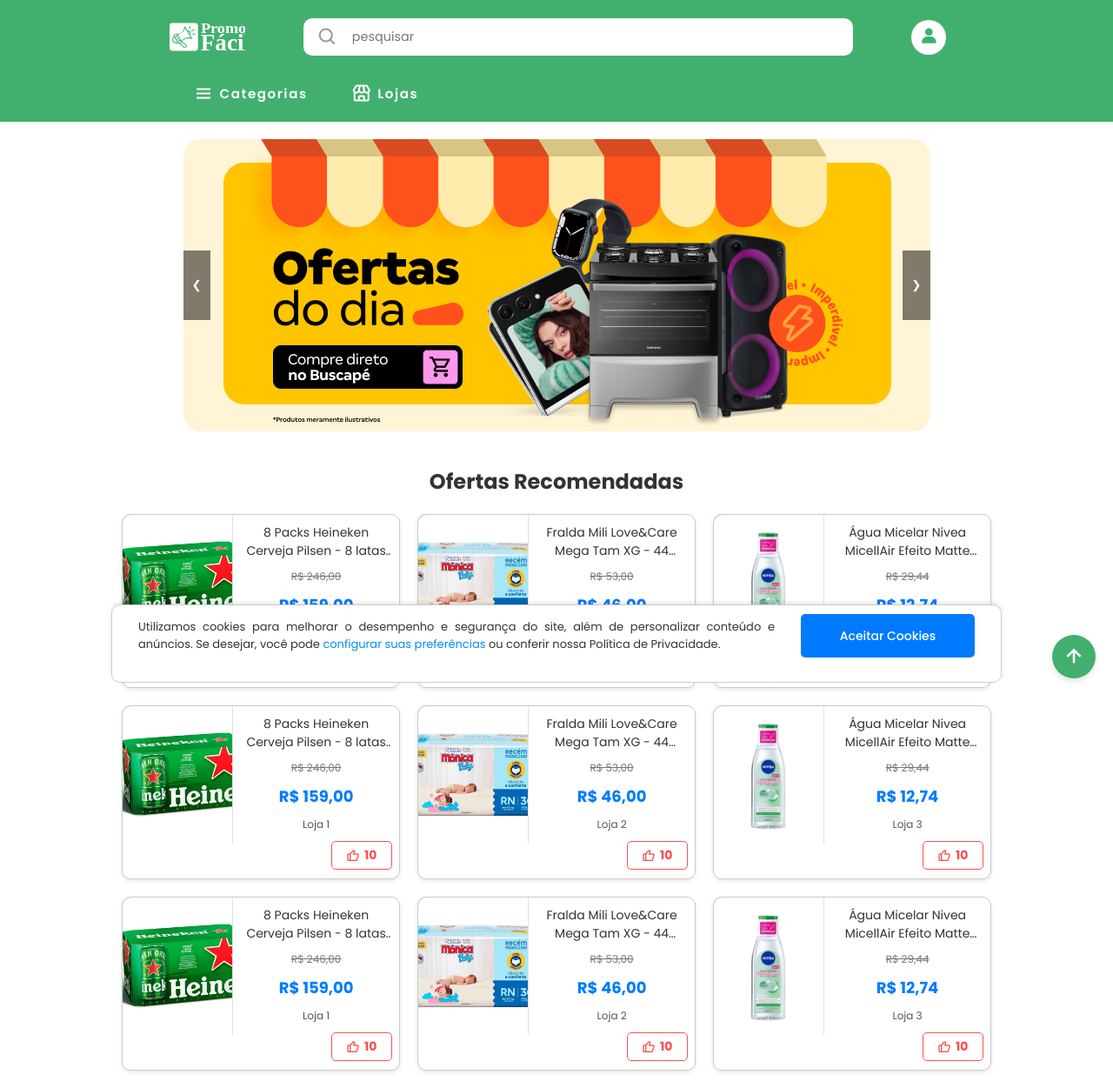
After one commit to marcosantonioh/teste-promoFacil, a Django app: page / in a window 1280 px wide. The commit adds this page. Shown: the whole page at 87% size. Run offline with Django 5.2, Linux system fonts and the light colour scheme.

Commit message:
front-pagina principal

```diff
--- a/promocoes/templates/cadastroProduto.html
+++ b/promocoes/templates/cadastroProduto.html
@@ -119,6 +119,6 @@
 </body>
 
 
-    <script src="{% static '/js/script.js'%}"></script>
+    <script src="{% static 'js/cadastrar_produtot.js'%}"></script>
 </body>
 </html>
--- /dev/null
+++ b/promocoes/templates/home.html
@@ -0,0 +1,230 @@
+{% load static %}
+
+
+<!DOCTYPE html>
+<html lang="pt-BR">
+<head>
+    <meta charset="UTF-8">
+    <meta name="viewport" content="width=device-width, initial-scale=1.0">
+    <title>PromoFácil - Promoções</title>
+    <link rel="stylesheet" href="{% static 'css/partials/promocoes/promocoes.css' %}">
+    <link rel="icon" href="{% static 'img/logo_promo-facil/icone_promo.png' %}" type="image/png">
+    <link href='https://unpkg.com/boxicons@2.1.4/css/boxicons.min.css' rel='stylesheet'>
+</head>
+<body>
+
+
+    <div class="cookie-banner" id="cookies-msg">
+        <div class="cookie-text">
+            <p>Utilizamos cookies para melhorar o desempenho e segurança do site, além de personalizar conteúdo e anúncios. Se desejar, você pode <a id="configCookies">configurar suas preferências</a> ou conferir nossa Política de Privacidade.</p>
+            <div class="button-container">
+                <button onclick="aceito()">Aceitar Cookies</button>
+            </div>
+        </div>
+    </div>
+
+
+
+    <nav class="nav-bar">
+
+        <div class="nav-top">
+            <div class="logo">
+                <a href="../../index.html">
+                    <img src="{% static 'img/logo_promo-facil/logo_branca__promo_facil.svg' %}">
+                </a>
+            </div>
+
+            <div class="search-bar">
+                    <i class="bx bx-search"></i>
+                    <input type="search" name="pesquisar" id="search" placeholder="pesquisar">
+                </form>
+            </div>
+
+            <div class="perfil" id="perfilLink">
+            <i class="bx bxs-user" id="perfilIcon"></i>
+            <div class="dropdown1" id="dropdownMenu">
+                <a href="#"><i class="bx bxs-user"></i> Nome do Usuário</a>
+                <a href="./gerenciar_perfil.html" id="configLink"><i class="bx bx-cog"></i> Configurações</a>
+                <a href="./promocoes_user.html" id="logoutLink"><i class="bx bx-log-out"></i> Logout</a>
+            </div>
+        </div>
+            <!-- <a href="login.html" class="btn">Login</a>  -->
+        </div>
+
+
+
+        <div class="nav-bottom">
+            <ul>
+                <li>
+                    <a href="#"><i class="bx bx-menu"></i>Categorias</a>
+                    <ul class="dropdown">
+                        <li><a href="#">Alimentos e Bebidas</a></li>
+                        <li><a href="#">Higiene e Beleza</a></li>
+                        <li><a href="#">Produtos de Limpeza</a></li>
+                        <li><a href="#">Pet Shop</a></li>
+                        <li><a href="#">Utensílios Domésticos</a></li>
+                        <li><a href="#">Saúde e Bem-Estar</a></li>
+                        <li><a href="#">Doces</a></li>
+                    </ul>
+                </li>
+                <li>
+                    <a href="#"><i class="bx bx-store"></i>Lojas</a>
+                    <ul class="dropdown-store">
+                        <li><a href="#"><img src="{% static 'img/logo_lojas/paraiba.png' %}" alt="Loja 1"> Paraiba</a></li>
+                        <li><a href="#"><img src="{% static 'img/logo_lojas/atacadista.png'%}" alt="Loja 2">Atacadão</a></li>
+                        <li><a href="#"><img src="{% static 'img/logo_lojas/americanas.png'%}" alt="Loja 3"> Lojas Americanas</a></li>
+                        <li><a href="#"><img src="{% static 'img/logo_lojas/assai.png'%}" alt="Assaí Atacadista"> Assaí</a></li>
+                        <li><a href="#"><img src="{% static 'img/logo_lojas/magalu.png'%}" alt="Loja 5"> MAgazine Luiza</a></li>
+                    </ul>
+                </li>
+            </ul>
+        </div>
+
+
+
+
+    </nav>
+
+
+
+
+
+
+    <div class="carousel-container">
+        <div class="carousel-slide" id="carousel-slide">
+            <div class="carousel-item">
+                <img src="{% static 'img/banners/Buscape_Acao_Oferta_do_Dia_V2_Desk_3640e2b163.png'%}" alt="Slide 1">
+            </div>
+            <div class="carousel-item">
+                <img src="{% static 'img/banners/Buscape_aniversario_fast_shop_7_V1_Desk_27f4ea0ebc.png'%}" alt="Slide 2">
+            </div>
+            <div class="carousel-item">
+                <img src="{% static 'img/banners/Hero_Buscape_Prime_Day_2024_Desk_v2_7eed59d165.png'%}" alt="Slide 3">
+            </div>
+        </div>
+        <div class="carousel-nav">
+            <button id="prevBtn">&#10094;</button>
+            <button id="nextBtn">&#10095;</button>
+        </div>
+    </div>
+
+
+
+
+
+    <div class="recommended-offers-container">
+
+
+        <button id="scroll-to-top" class="scroll-to-top">
+            <i class="bx bx-up-arrow-alt"></i>
+        </button>
+
+
+        <h2>Ofertas Recomendadas</h2>
+        <div class="recommended-offers">
+            <div class="offer">
+                <img src="{%static 'img/produtos/heineken.webp' %}" alt="Imagem da Oferta 1">
+                <div class="offer-details">
+                    <p class="description">8 Packs Heineken Cerveja Pilsen - 8 latas de 269ml</p>
+                    <p class="original-price"><del>R$ 246,00</del></p>
+                    <p class="price">R$ 159,00</p>
+                    <p class="store-name">Loja 1</p>
+                    <button class="like-button"><i class="bx bx-like"></i> <span class="like-count">10</span></button>
+
+                </div>
+            </div>
+            <div class="offer">
+                <img src="{% static 'img/produtos/frauda.jpg'%}" alt="Imagem da Oferta 2">
+                <div class="offer-details">
+                    <p class="description">Fralda Mili Love&Care Mega Tam XG - 44 Unidades</p>
+                    <p class="original-price"><del>R$ 53,00</del></p>
+                    <p class="price">R$ 46,00</p>
+                    <p class="store-name">Loja 2</p>
+                    <button class="like-button"><i class="bx bx-like"></i> <span class="like-count">10</span></button>
+
+                </div>
+            </div>
+            <div class="offer">
+                <img src="{% static 'img/produtos/image190.png'%}" alt="Imagem da Oferta 3">
+                <div class="offer-details">
+                    <p class="description">Água Micelar Nivea MicellAir Efeito Matte 200ml</p>
+                    <p class="original-price"><del>R$ 29,44</del></p>
+                    <p class="price">R$ 12,74</p>
+                    <p class="store-name">Loja 3</p>
+                    <button class="like-button"><i class="bx bx-like"></i> <span class="like-count">10</span></button>
+
+                </div>
+            </div>
+            <div class="offer">
+                <img src="{%static 'img/produtos/heineken.webp' %}" alt="Imagem da Oferta 1">
+                <div class="offer-details">
+                    <p class="description">8 Packs Heineken Cerveja Pilsen - 8 latas de 269ml</p>
+                    <p class="original-price"><del>R$ 246,00</del></p>
+                    <p class="price">R$ 159,00</p>
+                    <p class="store-name">Loja 1</p>
+                    <button class="like-button"><i class="bx bx-like"></i> <span class="like-count">10</span></button>
+
+                </div>
+            </div>
+            <div class="offer">
+                <img src="{% static 'img/produtos/frauda.jpg'%}" alt="Imagem da Oferta 2">
+                <div class="offer-details">
+                    <p class="description">Fralda Mili Love&Care Mega Tam XG - 44 Unidades</p>
+                    <p class="original-price"><del>R$ 53,00</del></p>
+                    <p class="price">R$ 46,00</p>
+                    <p class="store-name">Loja 2</p>
+                    <button class="like-button"><i class="bx bx-like"></i> <span class="like-count">10</span></button>
+
+                </div>
+            </div>
+            <div class="offer">
+                <img src="{% static 'img/produtos/image190.png'%}" alt="Imagem da Oferta 3">
+                <div class="offer-details">
+                    <p class="description">Água Micelar Nivea MicellAir Efeito Matte 200ml</p>
+                    <p class="original-price"><del>R$ 29,44</del></p>
+                    <p class="price">R$ 12,74</p>
+                    <p class="store-name">Loja 3</p>
+                    <button class="like-button"><i class="bx bx-like"></i> <span class="like-count">10</span></button>
+
+                </div>
+            </div><div class="offer">
+                <img src="{%static 'img/produtos/heineken.webp' %}" alt="Imagem da Oferta 1">
+                <div class="offer-details">
+                    <p class="description">8 Packs Heineken Cerveja Pilsen - 8 latas de 269ml</p>
+                    <p class="original-price"><del>R$ 246,00</del></p>
+                    <p class="price">R$ 159,00</p>
+                    <p class="store-name">Loja 1</p>
+                    <button class="like-button"><i class="bx bx-like"></i> <span class="like-count">10</span></button>
+
+                </div>
+            </div>
+            <div class="offer">
+                <img src="{% static 'img/produtos/frauda.jpg'%}" alt="Imagem da Oferta 2">
+                <div class="offer-details">
+                    <p class="description">Fralda Mili Love&Care Mega Tam XG - 44 Unidades</p>
+                    <p class="original-price"><del>R$ 53,00</del></p>
+                    <p class="price">R$ 46,00</p>
+                    <p class="store-name">Loja 2</p>
+                    <button class="like-button"><i class="bx bx-like"></i> <span class="like-count">10</span></button>
+
+                </div>
+            </div>
+            <div class="offer">
+                <img src="{% static 'img/produtos/image190.png'%}" alt="Imagem da Oferta 3">
+                <div class="offer-details">
+                    <p class="description">Água Micelar Nivea MicellAir Efeito Matte 200ml</p>
+                    <p class="original-price"><del>R$ 29,44</del></p>
+                    <p class="price">R$ 12,74</p>
+                    <p class="store-name">Loja 3</p>
+
+                    <button class="like-button"><i class="bx bx-like"></i> <span class="like-count">10</span></button>
+
+                </div>
+            </div>
+
+        </div>
+    </div>
+
+    <script src="{% static 'js/promocoes.js' %}"></script>
+</body>
+</html>
--- a/promocoes/urls.py
+++ b/promocoes/urls.py
@@ -2,8 +2,7 @@ from django.urls import path
 from . import views
 
 urlpatterns = [
-	path('home/', views.home, name = 'home'),
+	path('', views.home, name = 'home'),
 	path('criar_produto/', views.criar_produto, name = 'criar_produto'),
-	path('criar_empresa/', views.criar_empresa, name = 'criar_empresa')
-
+	path('criar_empresa/', views.criar_empresa, name = 'criar_empresa'),
 ]
--- a/promocoes/views.py
+++ b/promocoes/views.py
@@ -7,10 +7,13 @@ from decimal import Decimal
 # Create your views here.
 
 def home(request):
-	if request.session.get('usuario'):
-		return HttpResponse('PÁGINA HOME')
-	else:
-		return redirect('/auth/login/?status=2')
+    return render(request, 'home.html')
+
+# def home(request):
+# 	if request.session.get('usuario'):
+# 		return HttpResponse('PÁGINA HOME')
+# 	else:
+# 		return redirect('/auth/login/?status=2')
 
 def criar_produto(request):
 	nome_produto = request.POST.get("nome_produto")
--- a/promofacil/urls.py
+++ b/promofacil/urls.py
@@ -1,9 +1,11 @@
 
 from django.contrib import admin
 from django.urls import path, include
+from promocoes.views import home  # Importa a função home
 
 urlpatterns = [
     path('admin/', admin.site.urls),
+	path('', home, name = 'home'),
     path('promocoes/', include('promocoes.urls')),
     path('auth/', include('usuarios.urls'))
 ]
```
Also changed, not shown: db.sqlite3.
